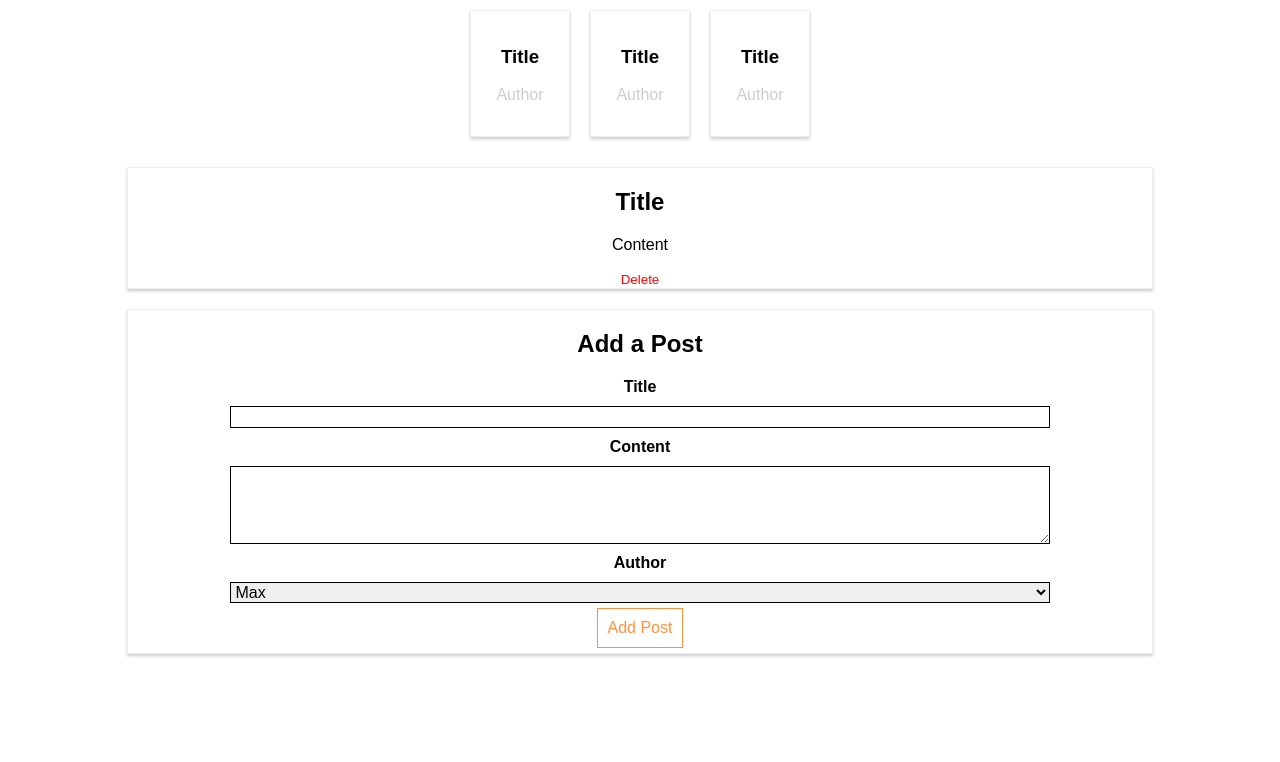
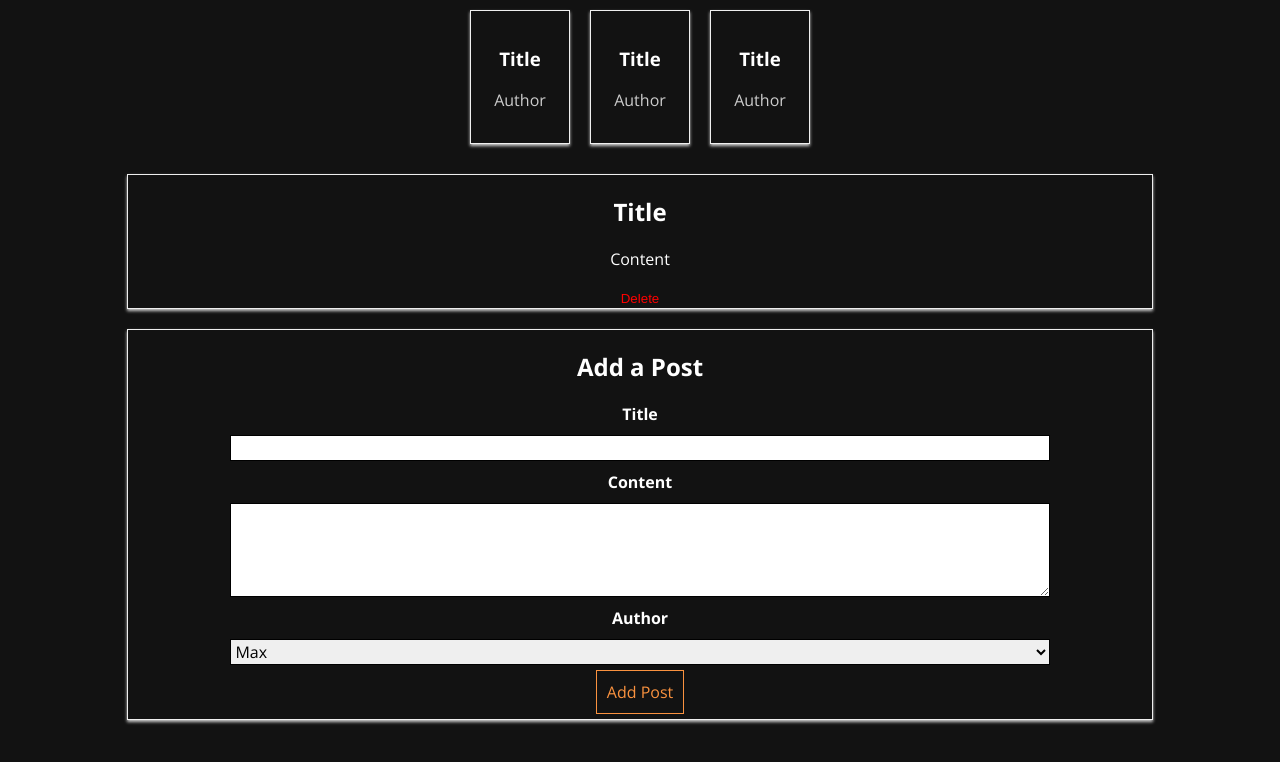
Before and after one commit to omdev74/http-ajax, a React (Create React App) app: page / in a window 1280 px wide. Shown: the top 762 px of the page. Built offline with nearby package versions, Linux system fonts and the light colour scheme; no server answers.

Commit message:
@0.9.4 Creating a Http Request to GET Data

```diff
--- a/package.json
+++ b/package.json
@@ -1,6 +1,6 @@
 {
   "name": "http-ajax",
-  "version": "0.9.3",
+  "version": "0.9.4",
   "private": true,
   "dependencies": {
     "@testing-library/jest-dom": "^5.14.1",
--- a/public/index.html
+++ b/public/index.html
@@ -24,9 +24,12 @@
       work correctly both with client-side routing and a non-root public URL.
       Learn how to configure a non-root public URL by running `npm run build`.
     -->
+    <link rel="preconnect" href="https://fonts.googleapis.com">
+<link rel="preconnect" href="https://fonts.gstatic.com" crossorigin>
+<link href="https://fonts.googleapis.com/css2?family=Open+Sans:wght@400;700&display=swap" rel="stylesheet">
     <title>React App</title>
   </head>
-  <body>
+  <body style="background-color: #121212;color: white;">
     <noscript>You need to enable JavaScript to run this app.</noscript>
     <div id="root"></div>
     <!--
--- a/src/containers/Blog/Blog.js
+++ b/src/containers/Blog/Blog.js
@@ -1,11 +1,18 @@
 import React, { Component } from 'react';
-
+import axios from 'axios';
 import Post from '../../components/Post/Post';
 import FullPost from '../../components/FullPost/FullPost';
 import NewPost from '../../components/NewPost/NewPost';
 import './Blog.css';
 
 class Blog extends Component {
+    componentDidMount(){
+        //get returns a promise
+        axios.get("https://jsonplaceholder.typicode.com/posts")
+        .then((response)=>{
+            console.log(response)
+        })
+    }
     render () {
         return (
             <div>
--- a/src/index.css
+++ b/src/index.css
@@ -1,5 +1,5 @@
 body {
   margin: 0;
   padding: 0;
-  font-family: sans-serif;
+  font-family: 'Open Sans', sans-serif;
 }
```
